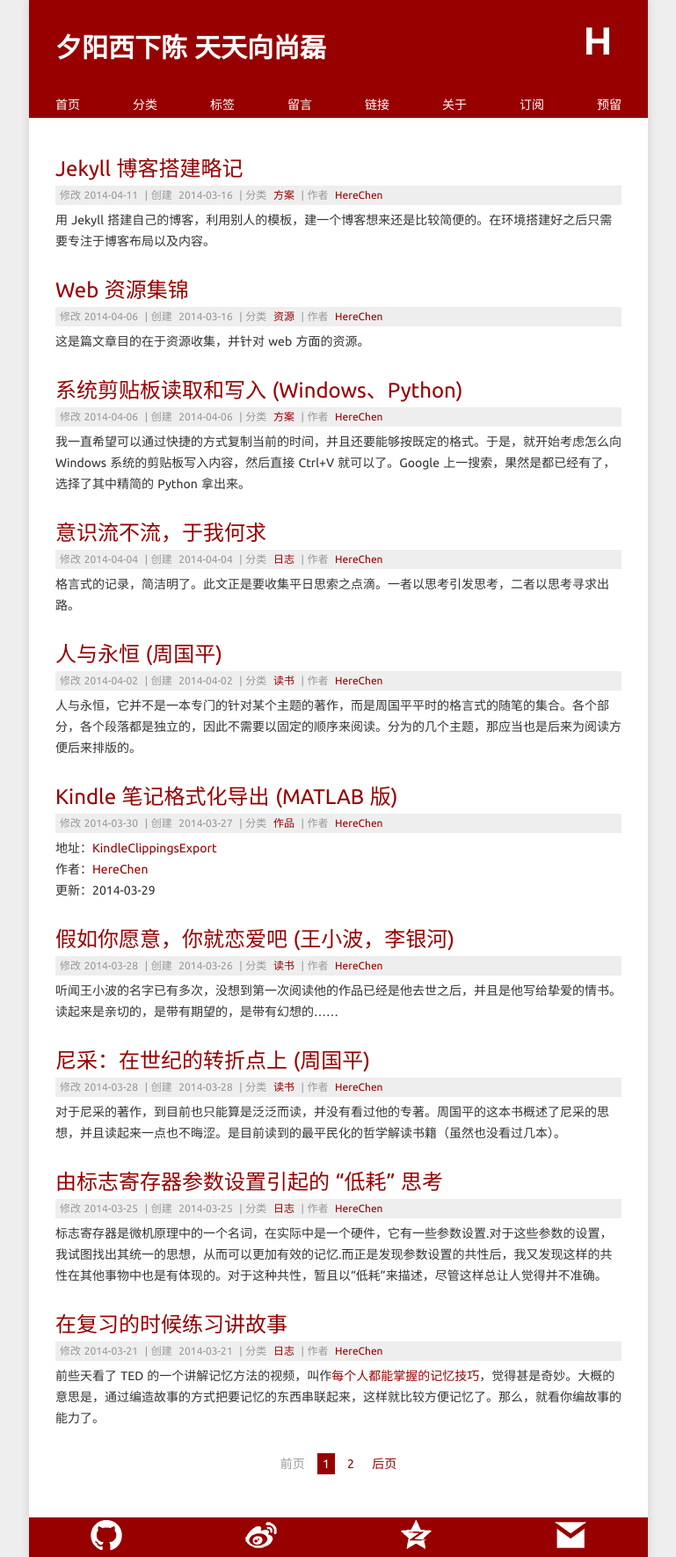
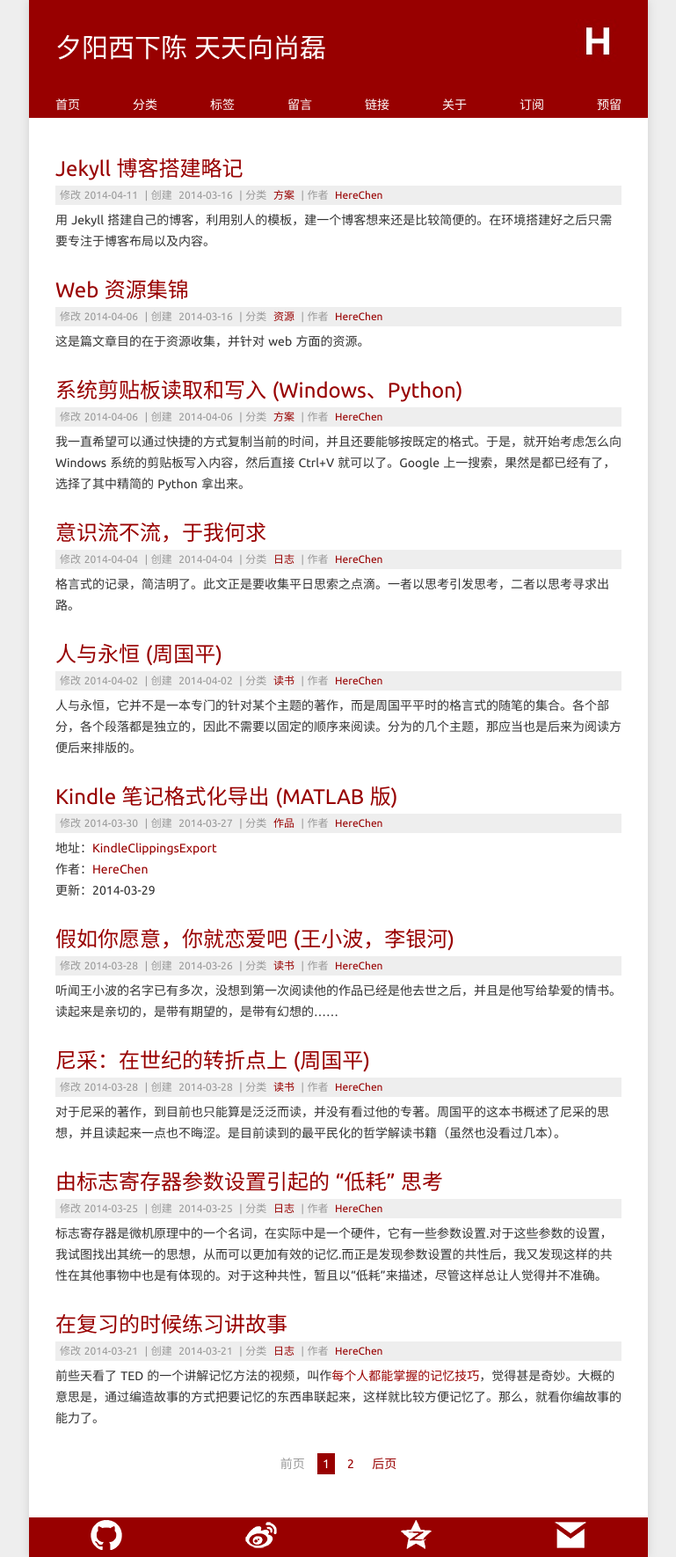
Before and after one commit to Xuezhiyuanlin/herechen.github.io, a Jekyll site: the page built from index.html, in a window 1280 px wide. Shown: the whole page at 88% size, without its empty margins (255-1024 px from the left). Built offline with Jekyll 4.4.1, drawn with Linux system fonts in a browser that asks for light colours; nearby versions of some CDN libraries; library files that are not in the unit come from our copies; Markdown is read by kramdown in place of the engine named in the settings; the list of posts is cut into pages by our own code.

Commit message:
herechen

```diff
--- a/media/css/style.css
+++ b/media/css/style.css
@@ -13,6 +13,7 @@
 header,footer,.nav,#instantclick-bar{background: #980000;}
 body,.displaybutton,.meta{background: #eee;}
 /*custom*/
+h1,h2,h3,h4{font-weight: 400;}
 h1{font-size:1.6em;}
 .content h1{text-align: center;padding:.5em 0;}
 h2{font-size:1.4em;line-height:46px;}
@@ -38,7 +39,7 @@
 }
 /*header*/
 header{padding:30px;display: block;position:relative;}
-header h1 a{font-size: 30px;color: #ffffff;padding: 10px 0px;}
+header h1 a{font-size: 30px;font-weight:300;color: #ffffff;padding: 10px 0px;}
 .logo{top: 20px;right:30px;max-width: 100%;vertical-align: middle;position: absolute;margin: 2px;}
 /*navigation*/
 .nav{font-size: 14px;height: 30px;text-transform:uppercase;}
```
